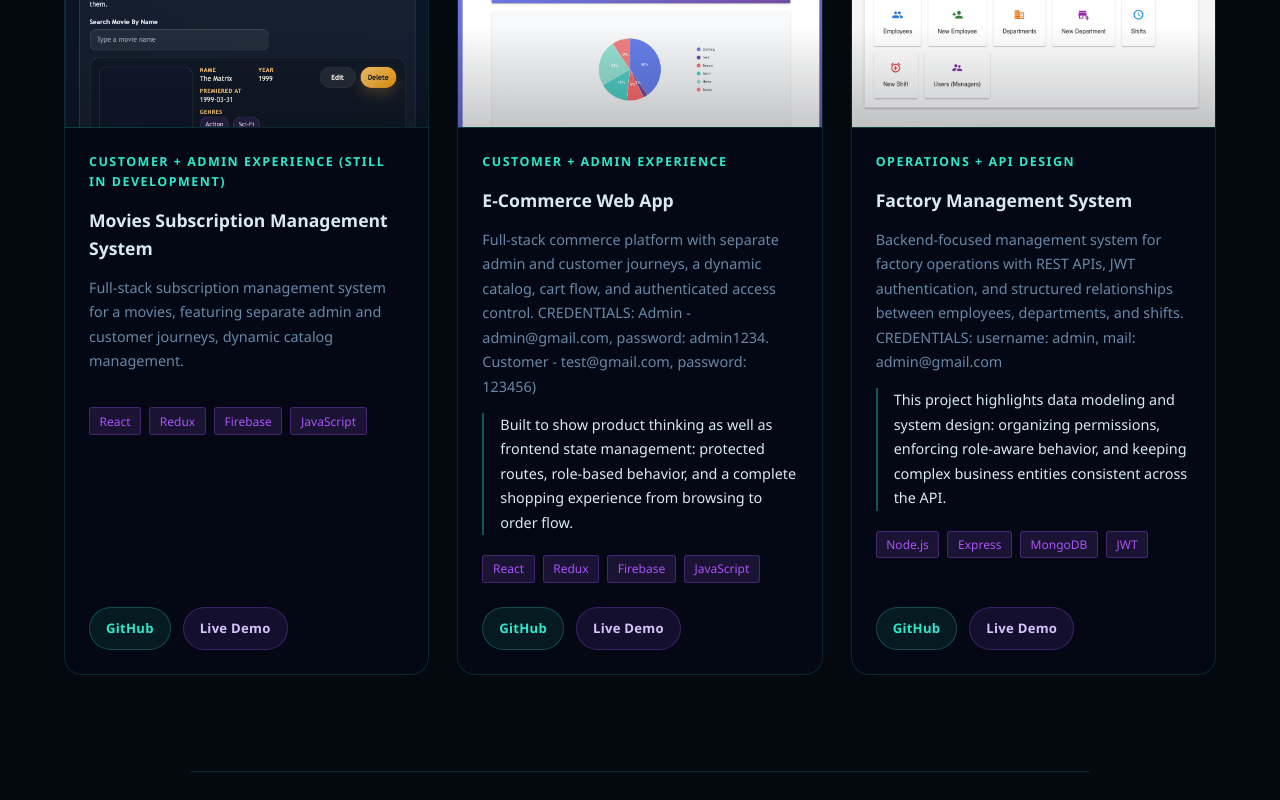
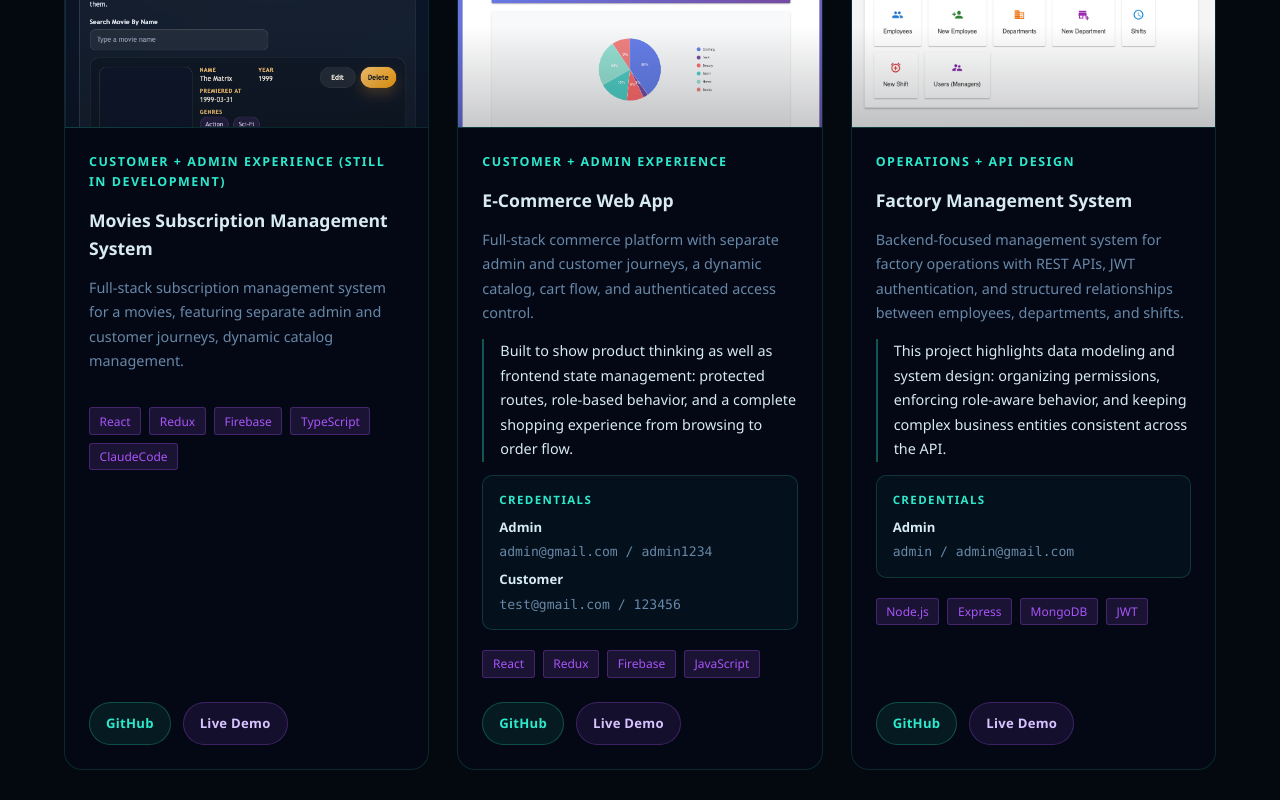
Before and after one commit to Yitzhakbin9/yitzhak-portfolio, a React (Vite) app: page / in a window 1280 px wide. Shown: the part 2300-3100 px from the top of the page. Built offline with nearby package versions, Linux system fonts and the light colour scheme.

Commit message:
add credentials

```diff
--- a/src/App.css
+++ b/src/App.css
@@ -322,6 +322,52 @@
   border-left: 2px solid rgba(46, 232, 204, 0.35);
 }
 
+.project-credentials {
+  display: flex;
+  flex-direction: column;
+  gap: 0.5rem;
+  padding: 0.9rem 1rem;
+  border: 1px solid rgba(46, 232, 204, 0.18);
+  border-radius: 10px;
+  background: rgba(46, 232, 204, 0.04);
+}
+
+.project-credentials-label {
+  color: var(--accent);
+  font-size: 0.72rem;
+  font-weight: 700;
+  letter-spacing: 0.12em;
+  text-transform: uppercase;
+}
+
+.project-credentials-list {
+  list-style: none;
+  margin: 0;
+  padding: 0;
+  display: flex;
+  flex-direction: column;
+  gap: 0.45rem;
+}
+
+.project-credentials-list li {
+  display: flex;
+  flex-direction: column;
+  gap: 0.2rem;
+  color: var(--text-muted);
+  font-size: 0.82rem;
+  line-height: 1.6;
+}
+
+.credential-role {
+  color: var(--text);
+  font-weight: 600;
+}
+
+.credential-value {
+  color: var(--text-muted);
+  font-family: "SFMono-Regular", Consolas, "Liberation Mono", Menlo, monospace;
+}
+
 .project-tech {
   display: flex;
   flex-wrap: wrap;
@@ -525,11 +571,9 @@
   border-radius: 999px;
   pointer-events: none;
   opacity: var(--cursor-glow-opacity);
-  transform: translate3d(
-      calc(var(--cursor-x) - 14rem),
+  transform: translate3d(calc(var(--cursor-x) - 14rem),
       calc(var(--cursor-y) - 14rem),
-      0
-    );
+      0);
   background:
     radial-gradient(circle at 50% 50%, rgba(255, 255, 255, 0.22), transparent 24%),
     radial-gradient(circle at 48% 48%, rgba(46, 232, 204, 0.42), rgba(46, 232, 204, 0.14) 34%, transparent 72%),
@@ -544,9 +588,11 @@
   0% {
     transform: translate3d(0, 0, 0) scale(1) rotate(0deg);
   }
+
   50% {
     transform: translate3d(10%, 8%, 0) scale(1.14) rotate(26deg);
   }
+
   100% {
     transform: translate3d(18%, 2%, 0) scale(0.96) rotate(46deg);
   }
@@ -556,9 +602,11 @@
   0% {
     transform: translate3d(0, 0, 0) scale(1) rotate(0deg);
   }
+
   50% {
     transform: translate3d(-10%, 10%, 0) scale(1.1) rotate(-20deg);
   }
+
   100% {
     transform: translate3d(-16%, -4%, 0) scale(0.95) rotate(-42deg);
   }
@@ -568,9 +616,11 @@
   0% {
     transform: translate3d(0, 0, 0) scale(1) rotate(0deg);
   }
+
   50% {
     transform: translate3d(14%, -8%, 0) scale(1.08) rotate(18deg);
   }
+
   100% {
     transform: translate3d(-6%, -14%, 0) scale(0.94) rotate(34deg);
   }
@@ -580,15 +630,18 @@
   0% {
     transform: translate3d(0, 0, 0) scale(1) rotate(0deg);
   }
+
   50% {
     transform: translate3d(-12%, 12%, 0) scale(1.18) rotate(-24deg);
   }
+
   100% {
     transform: translate3d(8%, -8%, 0) scale(0.92) rotate(20deg);
   }
 }
 
 @media (prefers-reduced-motion: reduce) {
+
   .bg-image,
   .bg-image::before,
   .bg-image::after,
@@ -620,6 +673,7 @@
   transform: translateY(40px);
   transition: opacity 0.7s ease, transform 0.7s ease;
 }
+
 .reveal.visible {
   opacity: 1;
   transform: translateY(0);
@@ -640,6 +694,7 @@
   width: fit-content;
   letter-spacing: 0.5px;
 }
+
 .available-dot {
   width: 7px;
   height: 7px;
@@ -648,9 +703,17 @@
   flex-shrink: 0;
   animation: dot-pulse 2s ease-in-out infinite;
 }
+
 @keyframes dot-pulse {
-  0%, 100% { box-shadow: 0 0 0 0 rgba(46, 232, 204, 0.5); }
-  50% { box-shadow: 0 0 0 5px rgba(46, 232, 204, 0); }
+
+  0%,
+  100% {
+    box-shadow: 0 0 0 0 rgba(46, 232, 204, 0.5);
+  }
+
+  50% {
+    box-shadow: 0 0 0 5px rgba(46, 232, 204, 0);
+  }
 }
 
 /* ── TYPING CURSOR ── */
@@ -660,15 +723,24 @@
   animation: blink 1s step-end infinite;
   margin-left: 1px;
 }
+
 @keyframes blink {
-  0%, 100% { opacity: 1; }
-  50% { opacity: 0; }
+
+  0%,
+  100% {
+    opacity: 1;
+  }
+
+  50% {
+    opacity: 0;
+  }
 }
 
 /* ── GLITCH EFFECT ── */
 .hero-name {
   cursor: default;
 }
+
 @media (hover: hover) {
   .hero-name:hover {
     animation: glitch 0.4s steps(1);
@@ -701,13 +773,37 @@
     padding-right: 1.1rem;
   }
 }
+
 @keyframes glitch {
-  0%   { filter: none; transform: none; }
-  20%  { filter: hue-rotate(60deg) contrast(1.4); transform: translateX(-4px) skewX(-2deg); }
-  40%  { filter: hue-rotate(140deg) contrast(1.2); transform: translateX(4px) skewX(2deg); }
-  60%  { filter: hue-rotate(220deg) contrast(1.4); transform: translateX(-2px); }
-  80%  { filter: hue-rotate(300deg) contrast(1.2); transform: translateX(2px) skewX(-1deg); }
-  100% { filter: none; transform: none; }
+  0% {
+    filter: none;
+    transform: none;
+  }
+
+  20% {
+    filter: hue-rotate(60deg) contrast(1.4);
+    transform: translateX(-4px) skewX(-2deg);
+  }
+
+  40% {
+    filter: hue-rotate(140deg) contrast(1.2);
+    transform: translateX(4px) skewX(2deg);
+  }
+
+  60% {
+    filter: hue-rotate(220deg) contrast(1.4);
+    transform: translateX(-2px);
+  }
+
+  80% {
+    filter: hue-rotate(300deg) contrast(1.2);
+    transform: translateX(2px) skewX(-1deg);
+  }
+
+  100% {
+    filter: none;
+    transform: none;
+  }
 }
 
 /* ── ACTIVE NAV LINK ── */
@@ -721,6 +817,7 @@
   flex-direction: column;
   gap: 1rem;
 }
+
 .education-item {
   padding: 1.25rem 1.5rem;
   background-color: var(--bg-card);
@@ -732,18 +829,22 @@
   gap: 0.5rem 1.5rem;
   transition: border-color 0.2s;
 }
+
 .education-item:hover {
   border-color: var(--accent);
 }
+
 .education-title {
   font-weight: 600;
   font-size: 0.95rem;
   flex: 1;
 }
+
 .education-place {
   color: var(--accent-secondary);
   font-size: 0.85rem;
 }
+
 .education-year {
   color: var(--text-muted);
   font-size: 0.85rem;
@@ -756,6 +857,7 @@
   outline-offset: 3px;
   border-radius: 3px;
 }
+
 :focus:not(:focus-visible) {
   outline: none;
 }
@@ -771,6 +873,7 @@
   padding: 4px;
   z-index: 101;
 }
+
 .hamburger span {
   display: block;
   width: 22px;
@@ -779,12 +882,15 @@
   border-radius: 2px;
   transition: all 0.3s;
 }
+
 .hamburger.open span:nth-child(1) {
   transform: rotate(45deg) translate(5px, 5px);
 }
+
 .hamburger.open span:nth-child(2) {
   opacity: 0;
 }
+
 .hamburger.open span:nth-child(3) {
   transform: rotate(-45deg) translate(5px, -5px);
 }
@@ -794,9 +900,11 @@
   .navbar {
     padding: 1rem 1.5rem;
   }
+
   .hamburger {
     display: flex;
   }
+
   .navbar-links {
     position: fixed;
     top: 0;
@@ -813,9 +921,11 @@
     z-index: 100;
     list-style: none;
   }
+
   .navbar-links.open {
     right: 0;
   }
+
   .navbar-links a {
     font-size: 1.1rem;
   }
@@ -824,6 +934,7 @@
     padding: 6rem 1.5rem 2rem;
     max-width: 100%;
   }
+
   .hero-btns {
     flex-wrap: wrap;
   }
@@ -846,6 +957,7 @@
     align-items: flex-start;
     gap: 0.3rem;
   }
+
   .education-year {
     margin-left: 0;
   }
--- a/src/components/Projects.jsx
+++ b/src/components/Projects.jsx
@@ -28,6 +28,22 @@ export default function Projects() {
               <h3 className="project-title">{project.title}</h3>
               <p className="project-desc">{project.description}</p>
               <p className="project-highlight">{project.highlight}</p>
+
+              {project.credentials?.length > 0 && (
+                <div className="project-credentials">
+                  <span className="project-credentials-label">Credentials</span>
+                  <ul className="project-credentials-list">
+                    {project.credentials.map((credential, j) => (
+                      <li key={j}>
+                        <span className="credential-role">{credential.role}</span>
+                        <span className="credential-value">
+                          {credential.email} / {credential.password}
+                        </span>
+                      </li>
+                    ))}
+                  </ul>
+                </div>
+              )}
             </div>
 
             <div className="project-tech">
--- a/src/data.js
+++ b/src/data.js
@@ -51,9 +51,8 @@ export const data = {
       eyebrow: "Customer + Admin Experience (still in development)",
       description:
         "Full-stack subscription management system for a movies, featuring separate admin and customer journeys, dynamic catalog management.",
-      highlight:
-        "",
-      tech: ["React", "Redux", "Firebase", "JavaScript"],
+      highlight: "",
+      tech: ["React", "Redux", "Firebase", "TypeScript", "ClaudeCode"],
       github: "https://github.com/Yitzhakbin9/movies-subscription-management-system",
       live: "https://movies-subscription-management-syst.vercel.app/main",
       liveLabel: "",
@@ -64,9 +63,13 @@ export const data = {
       title: "E-Commerce Web App",
       eyebrow: "Customer + Admin Experience",
       description:
-        "Full-stack commerce platform with separate admin and customer journeys, a dynamic catalog, cart flow, and authenticated access control. CREDENTIALS: Admin - admin@gmail.com, password: admin1234. Customer - test@gmail.com, password: 123456)",
+        "Full-stack commerce platform with separate admin and customer journeys, a dynamic catalog, cart flow, and authenticated access control.",
       highlight:
         "Built to show product thinking as well as frontend state management: protected routes, role-based behavior, and a complete shopping experience from browsing to order flow.",
+      credentials: [
+        { role: "Admin", email: "admin@gmail.com", password: "admin1234" },
+        { role: "Customer", email: "test@gmail.com", password: "123456" },
+      ],
       tech: ["React", "Redux", "Firebase", "JavaScript"],
       github: "https://github.com/Yitzhakbin9/e-Commerce-Web-Site",
       live: "https://e-commerce-web-site-sooty.vercel.app/login",
@@ -78,9 +81,10 @@ export const data = {
       title: "Factory Management System",
       eyebrow: "Operations + API Design",
       description:
-        "Backend-focused management system for factory operations with REST APIs, JWT authentication, and structured relationships between employees, departments, and shifts. CREDENTIALS: username: admin, mail: admin@gmail.com",
+        "Backend-focused management system for factory operations with REST APIs, JWT authentication, and structured relationships between employees, departments, and shifts.",
       highlight:
         "This project highlights data modeling and system design: organizing permissions, enforcing role-aware behavior, and keeping complex business entities consistent across the API.",
+      credentials: [{ role: "Admin", email: "admin", password: "admin@gmail.com" }],
       tech: ["Node.js", "Express", "MongoDB", "JWT"],
       github: "https://github.com/Yitzhakbin9/employees-management-system",
       live: "https://employees-management-system-roan.vercel.app/login",
```
